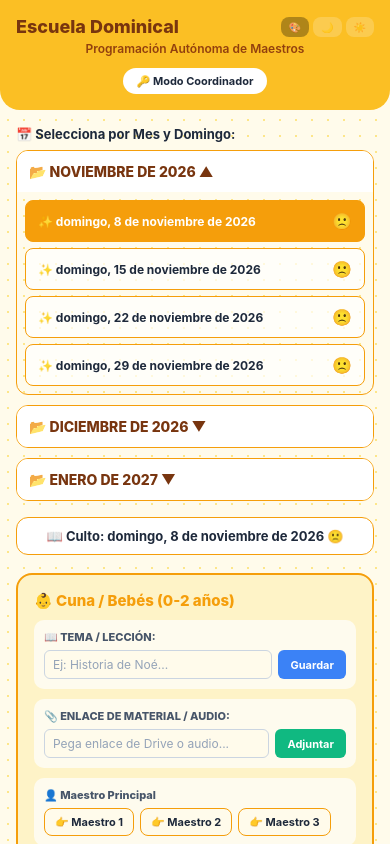
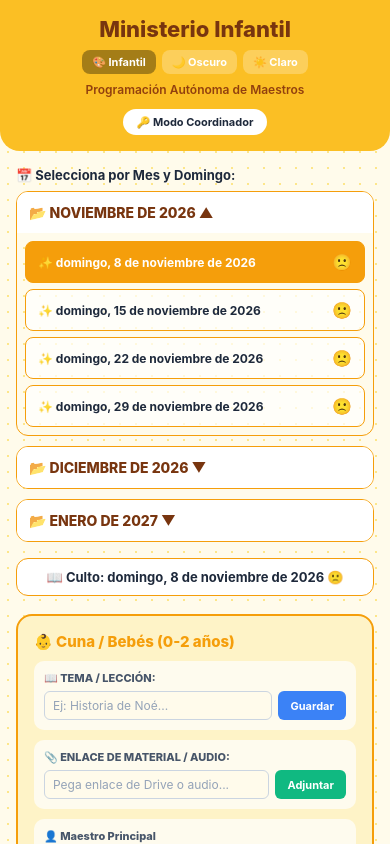
Before and after one commit to John-workship/escuela-dominical, a React Native app: screen / in a window 390 px wide. Built offline with nearby package versions, Linux system fonts and the light colour scheme; no server answers; the database is empty.

Commit message:
Update: Change title to Ministerio Infantil and center layout

```diff
--- a/App.js
+++ b/App.js
@@ -192,7 +192,6 @@ export default function App() {
 
   const loadInitialData = async () => {
     try {
-      // 1. Cargar local primero para velocidad inmediata
       let localData = null;
       if (Platform.OS === 'web') {
         localData = typeof window !== 'undefined' ? localStorage.getItem('escuela_dominical_local') : null;
@@ -204,7 +203,6 @@ export default function App() {
         setAppState(JSON.parse(localData));
       }
 
-      // 2. Traer de Supabase y actualizar
       const { data, error } = await supabase
         .from('domingos_data')
         .select('data')
@@ -222,7 +220,7 @@ export default function App() {
 
   const updateCloudState = async (newState) => {
     setAppState(newState);
-    await saveLocally(newState); // Guarda localmente al instante
+    await saveLocally(newState);
 
     try {
       await supabase
@@ -351,8 +349,7 @@ export default function App() {
     <SafeAreaView style={[styles.container, { backgroundColor: theme.bgApp }, containerWebStyle]}>
       <View style={styles.responsiveWrapper}>
         <View style={[styles.header, { backgroundColor: theme.headerBg }]}>
-          <View style={styles.headerTopRow}>
-            <Text style={[styles.headerTitle, { color: theme.headerText }]}>Escuela Dominical</Text>
+          <Text style={[styles.headerTitle, { color: theme.headerText }]}>Ministerio Infantil</Text>
 
           <View style={styles.themeSelector}>
             {Object.keys(THEMES).map(tKey => (
@@ -361,10 +358,9 @@ export default function App() {
                 style={[styles.themeBtn, currentThemeKey === tKey && styles.themeBtnActive]}
                 onPress={() => setCurrentThemeKey(tKey)}
               >
-                  <Text style={styles.themeBtnText}>{THEMES[tKey].name.split(' ')[0]}</Text>
+                <Text style={styles.themeBtnText}>{THEMES[tKey].name}</Text>
               </TouchableOpacity>
             ))}
-            </View>
           </View>
 
           <Text style={[styles.headerSubtitle, { color: theme.headerSub }]}>Programación Autónoma de Maestros</Text>
@@ -647,39 +643,37 @@ const styles = StyleSheet.create({
     alignItems: 'center',
     elevation: 3,
   },
-  headerTopRow: {
-    flexDirection: 'row',
-    justifyContent: 'space-between',
-    alignItems: 'center',
-    width: '100%',
-    marginBottom: 4,
-  },
   headerTitle: {
-    fontSize: 18,
+    fontSize: 22,
     fontWeight: '800',
+    textAlign: 'center',
+    marginBottom: 8,
   },
   themeSelector: {
     flexDirection: 'row',
-    gap: 4,
+    justifyContent: 'center',
+    gap: 6,
+    marginBottom: 8,
   },
   themeBtn: {
-    backgroundColor: 'rgba(255,255,255,0.2)',
-    paddingHorizontal: 8,
-    paddingVertical: 4,
+    backgroundColor: 'rgba(255,255,255,0.25)',
+    paddingHorizontal: 10,
+    paddingVertical: 5,
     borderRadius: 8,
   },
   themeBtnActive: {
-    backgroundColor: 'rgba(0,0,0,0.3)',
+    backgroundColor: 'rgba(0,0,0,0.35)',
   },
   themeBtnText: {
     color: '#ffffff',
-    fontSize: 10,
+    fontSize: 11,
     fontWeight: 'bold',
   },
   headerSubtitle: {
     fontSize: 12,
     fontWeight: '600',
     marginBottom: 8,
+    textAlign: 'center',
   },
   adminBtn: {
     marginTop: 4,
```
Lines whose indentation alone changed are shown as unchanged.
